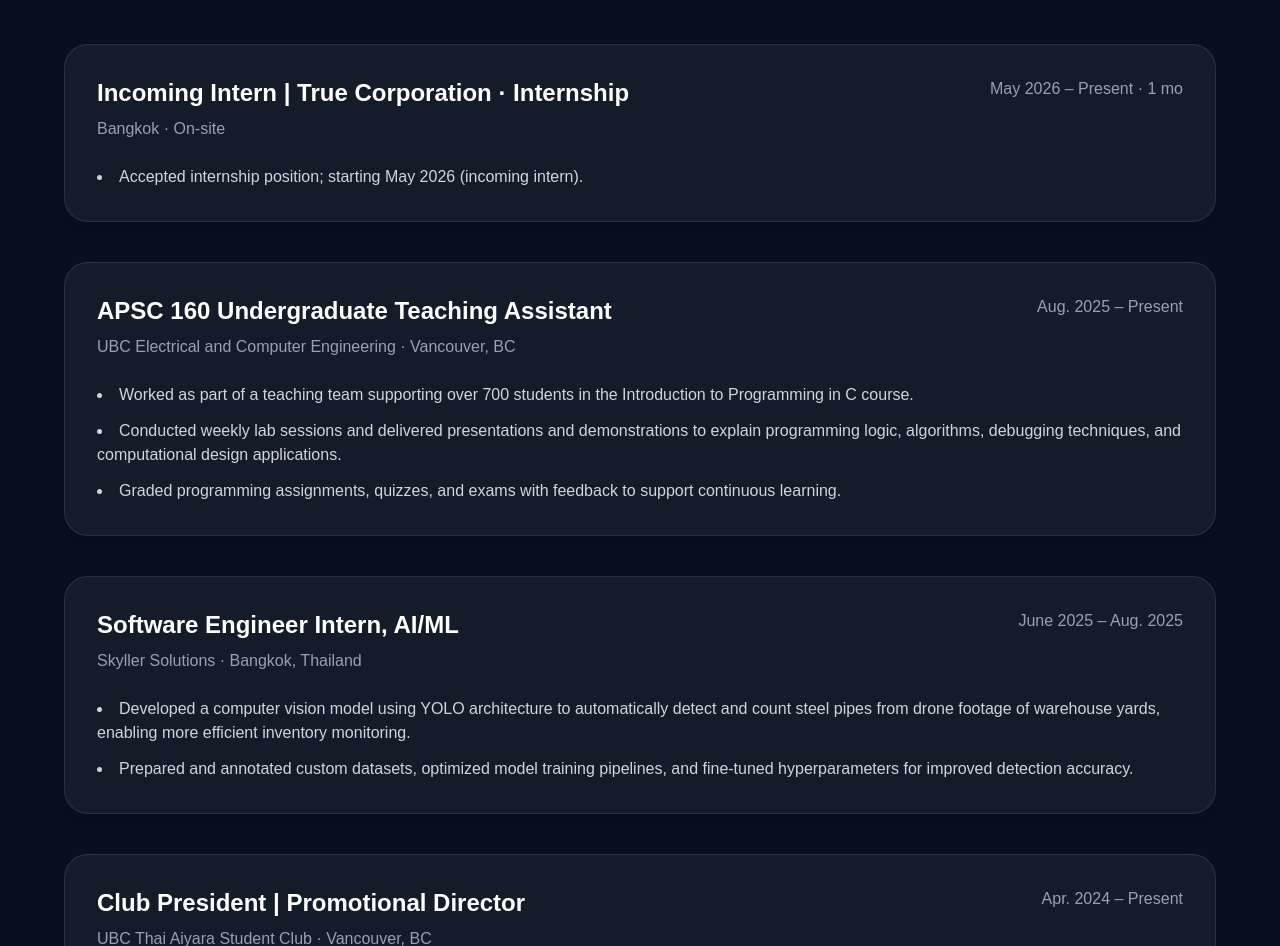
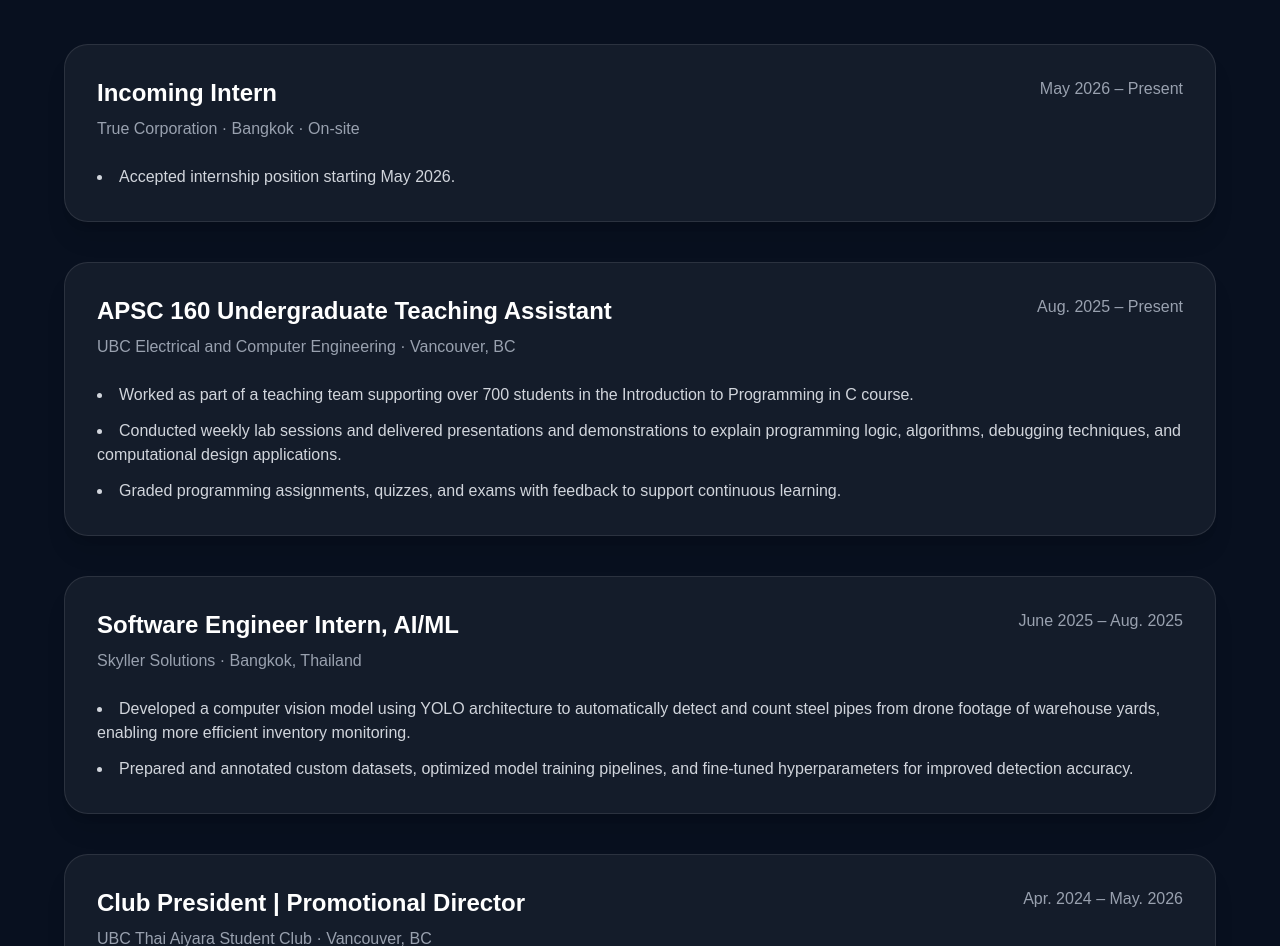
Before and after one commit to Warotpete/portfolio, a Next.js app: page / in a window 1280 px wide. Shown: the part 1486-2432 px from the top of the page. Built offline with nearby package versions, Linux system fonts and the light colour scheme.

Commit message:
Fix internship format

```diff
--- a/app/page.tsx
+++ b/app/page.tsx
@@ -91,15 +91,15 @@
             <article className="rounded-3xl border border-white/10 bg-white/5 p-8 shadow-xl shadow-black/10">
               <div className="flex flex-col md:flex-row md:justify-between md:items-start gap-4">
                 <div>
-                  <h3 className="text-2xl font-semibold">Incoming Intern | True Corporation · Internship</h3>
-                  <p className="mt-2 text-gray-400">Bangkok · On-site</p>
+                  <h3 className="text-2xl font-semibold">Incoming Intern</h3>
+                  <p className="mt-2 text-gray-400">True Corporation · Bangkok · On-site</p>
                 </div>
                 <div className="text-right">
-                  <p className="text-gray-400">May 2026 – Present · 1 mo</p>
+                  <p className="text-gray-400">May 2026 – Present</p>
                 </div>
               </div>
               <ul className="mt-6 space-y-3 list-disc list-inside text-gray-300">
-                <li>Accepted internship position; starting May 2026 (incoming intern).</li>
+                <li>Accepted internship position starting May 2026.</li>
               </ul>
             </article>
             <article className="rounded-3xl border border-white/10 bg-white/5 p-8 shadow-xl shadow-black/10">
@@ -142,7 +142,7 @@
                   <p className="mt-2 text-gray-400">UBC Thai Aiyara Student Club · Vancouver, BC</p>
                 </div>
                 <div className="text-right">
-                  <p className="text-gray-400">Apr. 2024 – Present</p>
+                  <p className="text-gray-400">Apr. 2024 – May. 2026</p>
                 </div>
               </div>
               <ul className="mt-6 space-y-3 list-disc list-inside text-gray-300">
```
